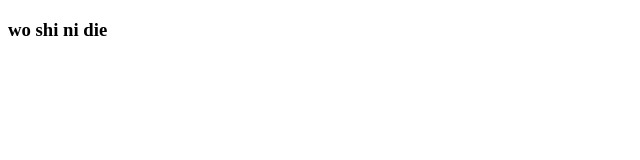
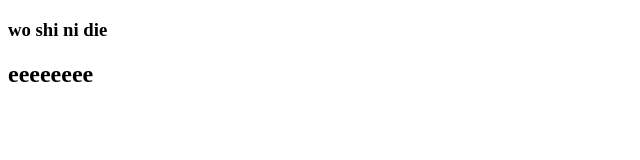
Before and after one commit to gotyang/study1917, a plain HTML site: page index.html in a window 1280 px wide. Shown: the whole page, without its empty margins (0-640 px from the left). Drawn offline with Linux system fonts and the light colour scheme.

Commit message:
Update index.html

```diff
--- a/index.html
+++ b/index.html
@@ -8,5 +8,6 @@
 </head>
 <body>
   <h3>wo shi ni die</h3>
+  <h2>eeeeeeee</h2>
 </body>
 </html>
```
